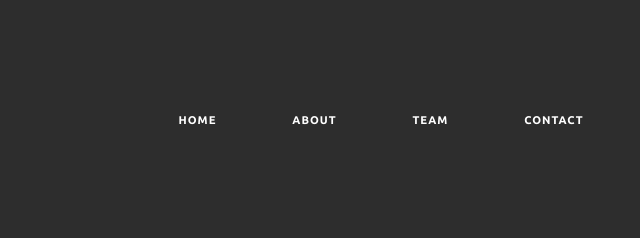
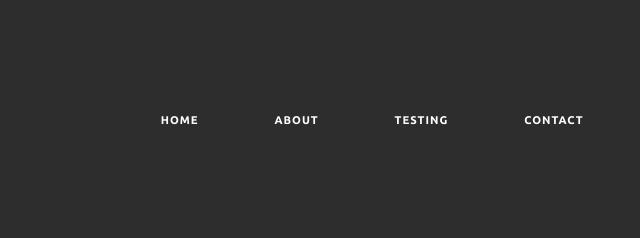
Before and after one commit to a5capitalgithub/a5capitalgithub.github.io, a plain HTML site: page index.html in a window 1280 px wide. Shown: the top 238 px of the page, 575-1215 px from the left. Drawn offline with nearby package versions, Linux system fonts and the light colour scheme; a web font is replaced by a local one.

Commit message:
Testing change

```diff
--- a/index.html
+++ b/index.html
@@ -34,7 +34,7 @@
             <nav class="cl-effect-1">
               <a data-scroll data-options='{ "offset": "300" }' href="#main">Home</a>
               <a data-scroll data-options='{ "offset": "100" }' href="#overview">About</a>
-              <a data-scroll data-options='{ "offset": "100" }' href="#team">Team</a>
+              <a data-scroll data-options='{ "offset": "100" }' href="#team">Testing</a>
               <a data-scroll data-options='{ "offset": "-400" }' href="#footer">Contact</a>
             </nav>
           </div>
```
